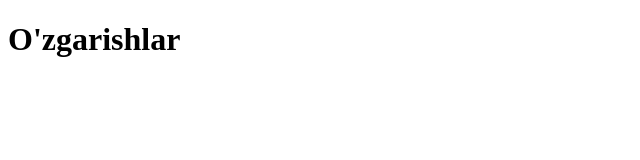
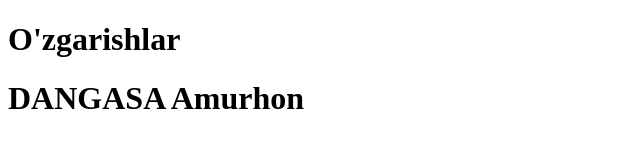
Before and after one commit to Amurxon/Test, a plain HTML site: page index.html in a window 1280 px wide. Shown: the whole page, without its empty margins (0-640 px from the left). Drawn offline with Linux system fonts and the light colour scheme.

Commit message:
second commit

```diff
--- a/index.html
+++ b/index.html
@@ -7,5 +7,6 @@
 </head>
 <body>
     <h1>O'zgarishlar</h1>
+    <H1>DANGASA Amurhon</H1>
 </body>
 </html>
```
